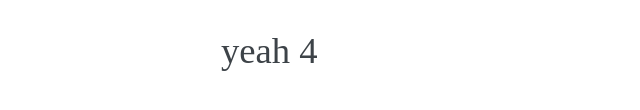
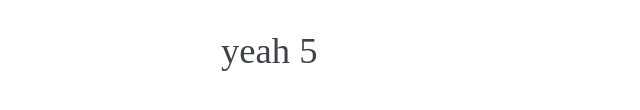
Before and after one commit to lolo76/pizza, a Gatsby site: page /homepage in a window 1280 px wide. Shown: the part 192-302 px from the top of the page, 119-759 px from the left. Built offline with nearby package versions, Linux system fonts and the light colour scheme; Gatsby itself is replaced by a stand-in of ours.

Commit message:
Test git2go

```diff
--- a/src/pages/homepage.js
+++ b/src/pages/homepage.js
@@ -16,7 +16,7 @@
             <p>mail@pizza.com
             </p>
         </headercontact>
-        <h1>yeah 4</h1>
+        <h1>yeah 5</h1>
     </Container>
 )
 
```
